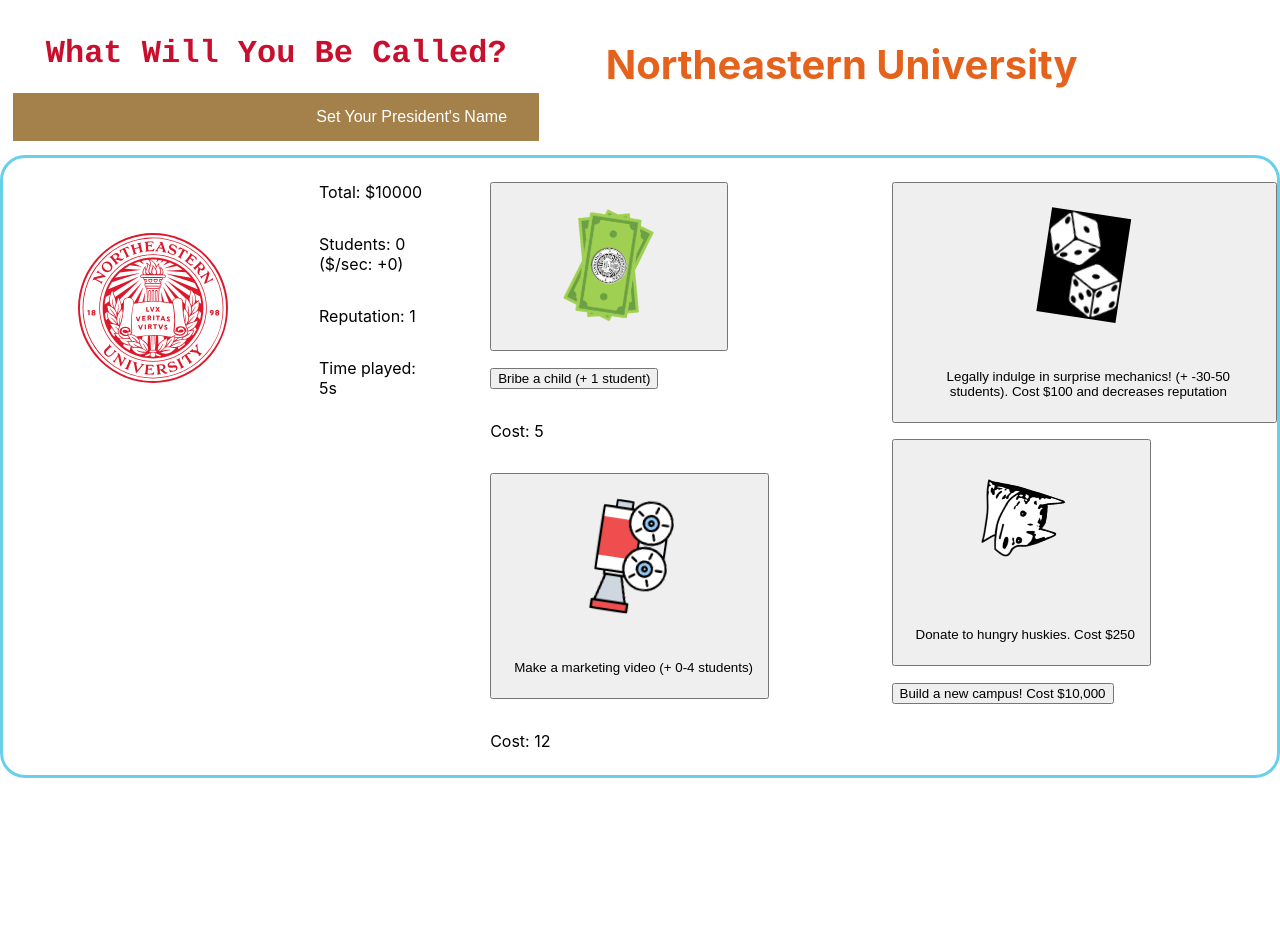
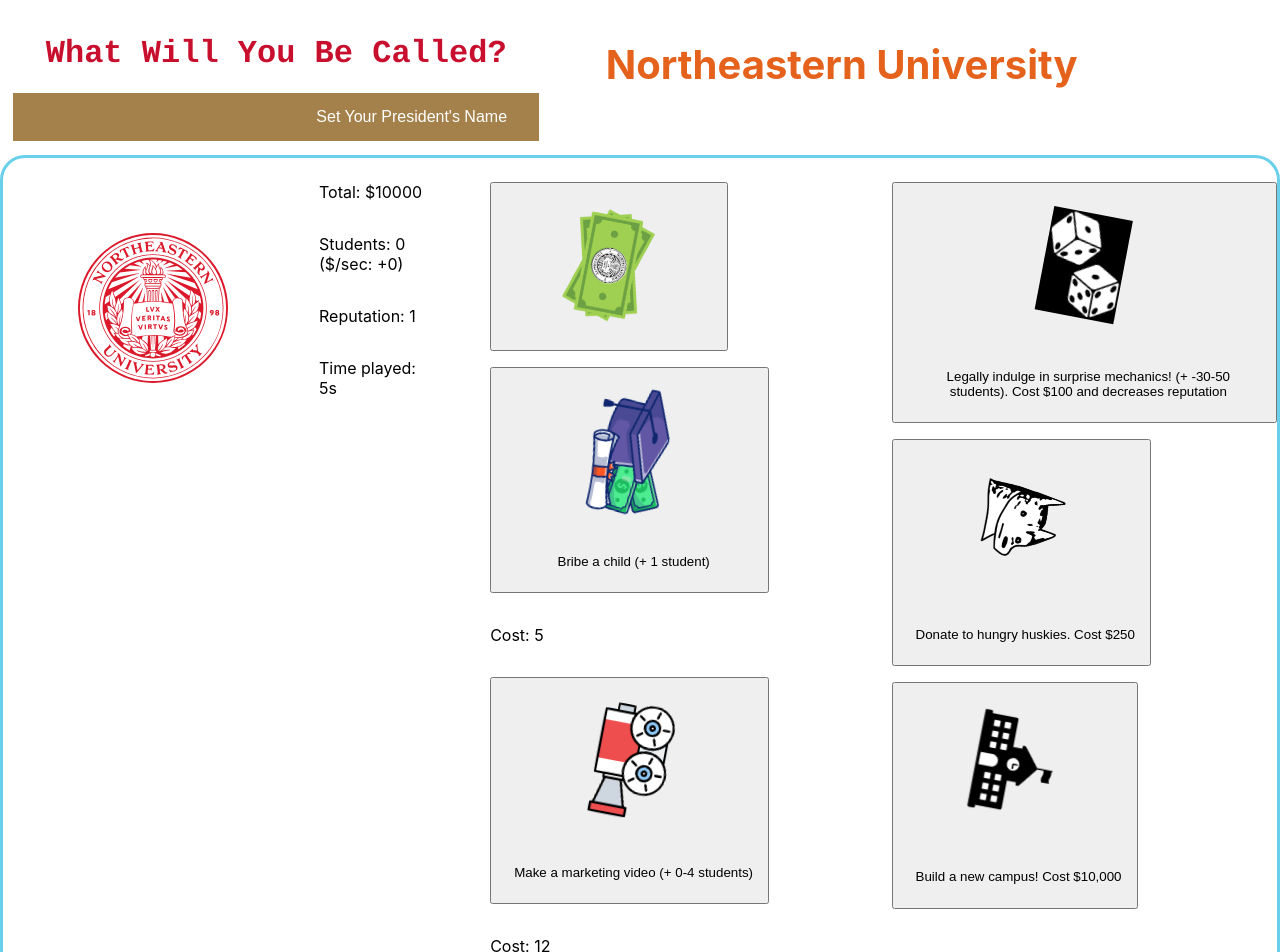
Before and after one commit to ItsEricSun/2023-HackBeanpot, a React (Create React App) app in the folder northeastern-ceo/: page / in a window 1280 px wide. Shown: the top 952 px of the page. Before the commit the page ends 800 px from the top, so only its background shows below. Built offline with nearby package versions, Linux system fonts and the light colour scheme.

Commit message:
added bribery and campus

```diff
--- a/northeastern-ceo/src/components/CEO.js
+++ b/northeastern-ceo/src/components/CEO.js
@@ -3,6 +3,8 @@
 import video from '../assets/video copy.png'
 import dice from '../assets/dice copy.png'
 import hoosky from '../assets/Hoosky.png'
+import campus from '../assets/school.png'
+import bribery from '../assets/Bribery.png'
 
 /*Positive Reputation: {this.state.posReputation} Negative Reputation: {this.state.negReputation}*/
 
@@ -60,7 +62,8 @@
 
                         <li><form onSubmit={this.handleBribeChild}>
                             <button>
-                                Bribe a child (+ 1 student)
+                                <img src={bribery} className="App-logo" alt="" />
+                                <p>Bribe a child (+ 1 student)</p>
                             </button>
                         </form></li>
 
@@ -91,7 +94,8 @@
 
                         <li><form onSubmit={this.handleMakeCampuses}>
                             <button>
-                                Build a new campus! Cost $10,000
+                                <img src={campus} className="App-logo" alt="" />
+                                <p>Build a new campus! Cost $10,000</p>
                             </button>
                         </form></li>
                     </ol>
```
Also changed, not shown: northeastern-ceo/src/assets/Bribery.png (added), northeastern-ceo/src/assets/school.png (added).
